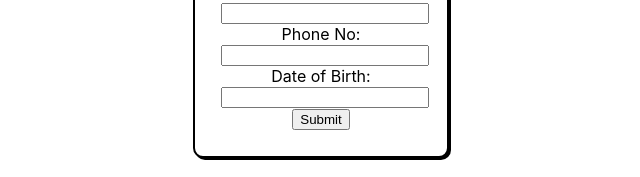
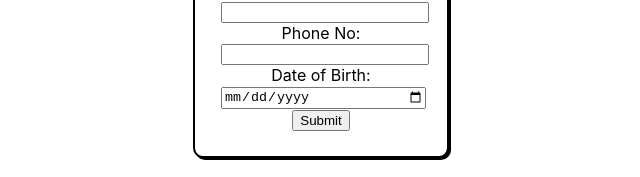
Before and after one commit to RoopaRI/xmodal, a React (Create React App) app: page / in a window 1280 px wide. Both pictures are taken after a click on the button "Open Form". Shown: the part 456-633 px from the top of the page, without its empty margins (319-959 px from the left). Built offline with nearby package versions, Linux system fonts and the light colour scheme; the HTML template or start-up script is replaced by a standard one.

Commit message:
Changes made to pass test cases

```diff
--- a/src/Modal.js
+++ b/src/Modal.js
@@ -1,18 +1,17 @@
-import React, {useState} from "react";
-import "./Modal.css"
+import React, { useState } from "react";
+import "./Modal.css";
 
-const Modal = ({ isOpen, onClose, children }) => {
+const Modal = ({ isOpen, onClose }) => {
     const [userName, setUserName] = useState("");
     const [email, setEmail] = useState("");
     const [phoneNo, setPhoneNo] = useState("");
     const [dob, setDOB] = useState("");
 
-
     if (!isOpen) return null;
 
     const handleContentClick = (event) => {
-        event.stopPropagation(); //To stop the event bubbling up to the parent element
-    }
+        event.stopPropagation();
+    };
 
     const handleSubmit = (e) => {
         e.preventDefault();
@@ -23,7 +22,7 @@ const Modal = ({ isOpen, onClose, children }) => {
             return;
         }
 
-        if(phoneNo.length !== 10){
+        if (phoneNo.length !== 10) {
             window.alert("Invalid phone number");
             return;
         }
@@ -35,22 +34,22 @@ const Modal = ({ isOpen, onClose, children }) => {
             return;
         }
 
-        onClose(); //If all the validations pass, close the modal
+        // If all validations pass, close the modal
+        onClose();
     };
 
     return (
         <div onClick={onClose} className="modal">
             <div className="modal-content" onClick={handleContentClick}>
-                {/* {children} */}
                 <h1>Fill Details</h1>
-                <form onClick={handleSubmit}>
+                <form onSubmit={handleSubmit}>
                     <label htmlFor="username">Username:</label>
                     <input
                         id="username"
                         type="text"
                         name="text"
                         value={userName}
-                        onChange={(e)=>setUserName(e.target.value)}
+                        onChange={(e) => setUserName(e.target.value)}
                         required
                     />
                     <label htmlFor="email">Email Address:</label>
@@ -59,7 +58,7 @@ const Modal = ({ isOpen, onClose, children }) => {
                         type="email"
                         name="email"
                         value={email}
-                        onChange={(e)=>setEmail(e.target.value)}
+                        onChange={(e) => setEmail(e.target.value)}
                         required
                     />
                     <label htmlFor="phone">Phone No:</label>
@@ -68,16 +67,16 @@ const Modal = ({ isOpen, onClose, children }) => {
                         type="tel"
                         name="number"
                         value={phoneNo}
-                        onChange={(e)=>setPhoneNo(e.target.value)}
+                        onChange={(e) => setPhoneNo(e.target.value)}
                         required
                     />
                     <label htmlFor="dob">Date of Birth:</label>
                     <input
                         id="dob"
-                        type="dob"
+                        type="date"
                         name="date"
                         value={dob}
-                        onChange={(e)=>setDOB(e.target.value)}
+                        onChange={(e) => setDOB(e.target.value)}
                         required
                     />
                     <button type="submit" className="submit-button">Submit</button>
```
